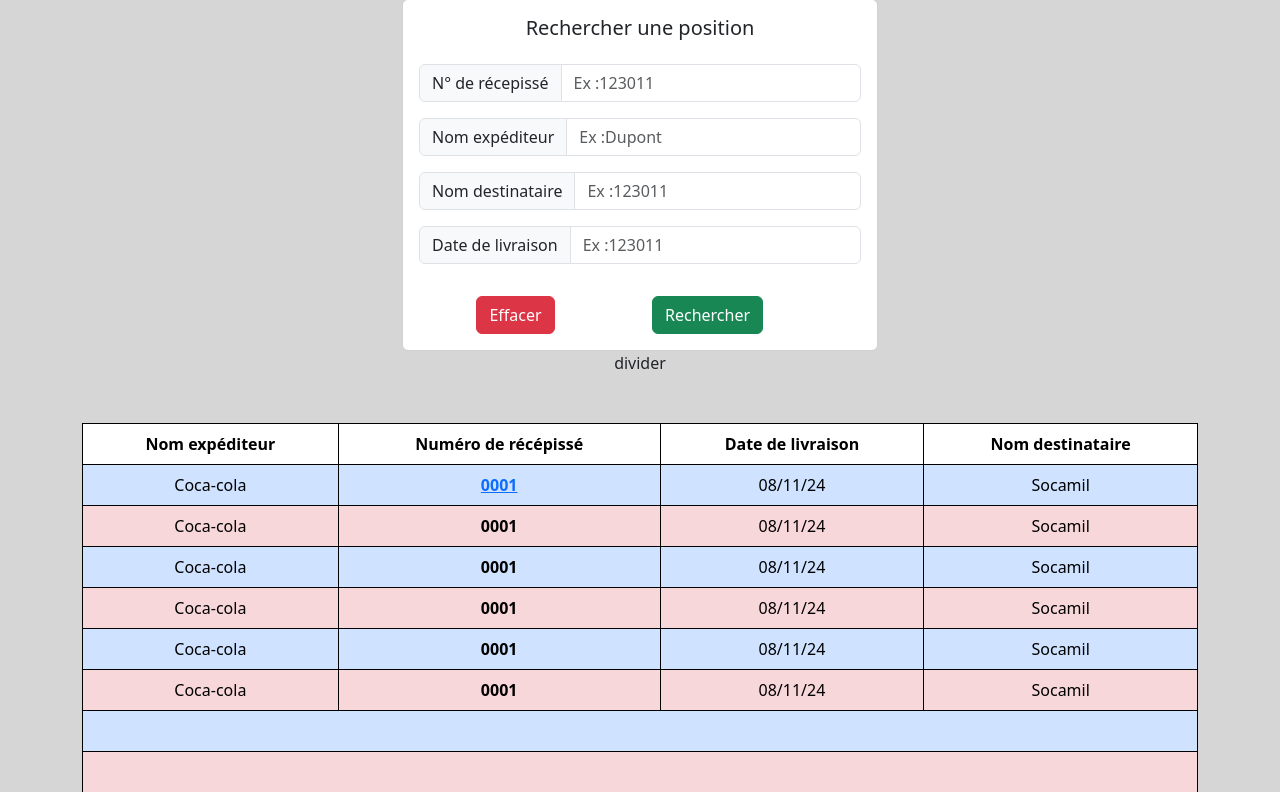
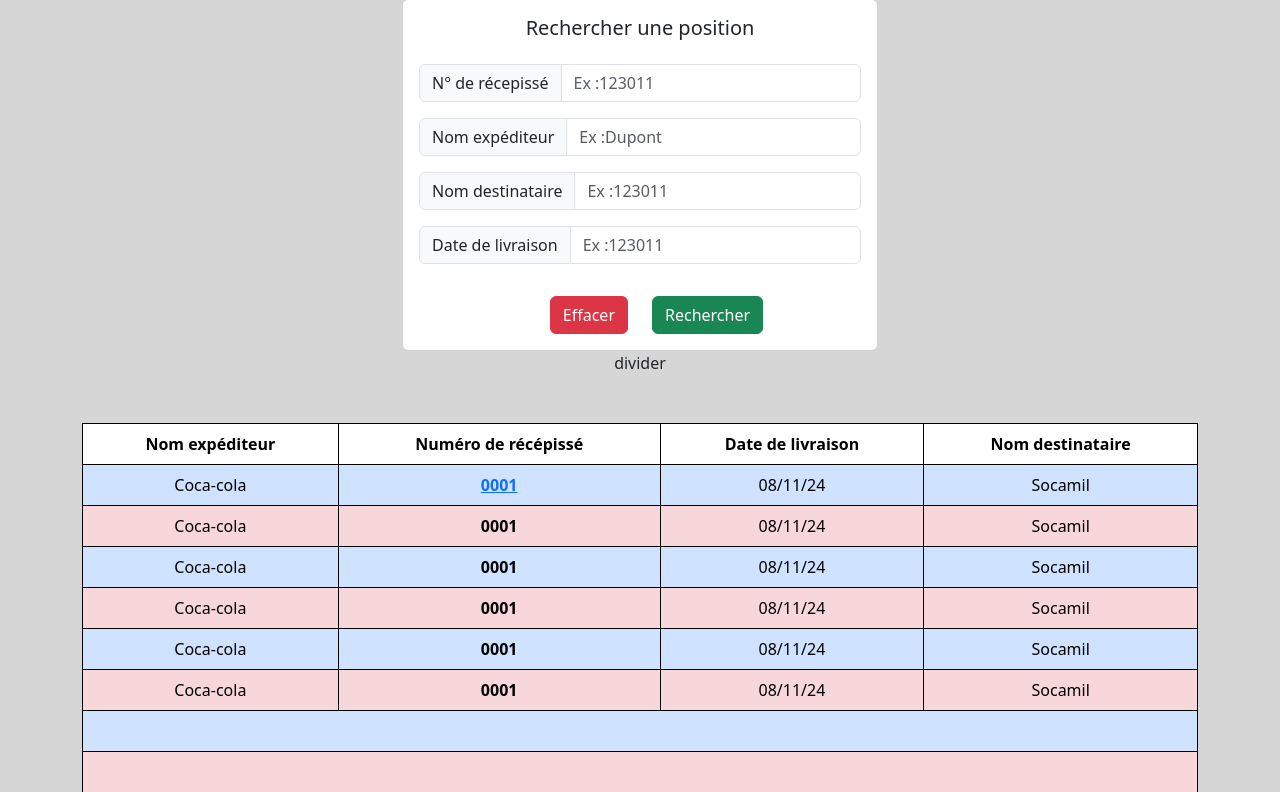
Before and after one commit to Richez-b/trackhub_logistics, a PHP site: template src/templates/trackhub/all_position.twig in a window 1280 px wide. Shown: the part 215-1007 px from the top of the page. Run offline with PHP 8.4, Linux system fonts and the light colour scheme; the template is opened without the code that fills it, so the values that code supplies are empty; some libraries are stand-ins or nearby versions.

Commit message:
modifications

```diff
--- a/src/templates/trackhub/all_position.twig
+++ b/src/templates/trackhub/all_position.twig
@@ -26,10 +26,10 @@
         </div>
       </form>
       <div class="row mb-3">
-        <div class="col-6 d-flex justify-content-center">
+        <div class="col-6 d-flex justify-content-end">
           <a href="" class="btn btn-danger">Effacer</a>
         </div>
-        <div class="col-6">
+        <div class="col-6 d-flex justify-content-start">
           <a href="" class="btn btn-success">Rechercher</a>
         </div>
       </div>
```
